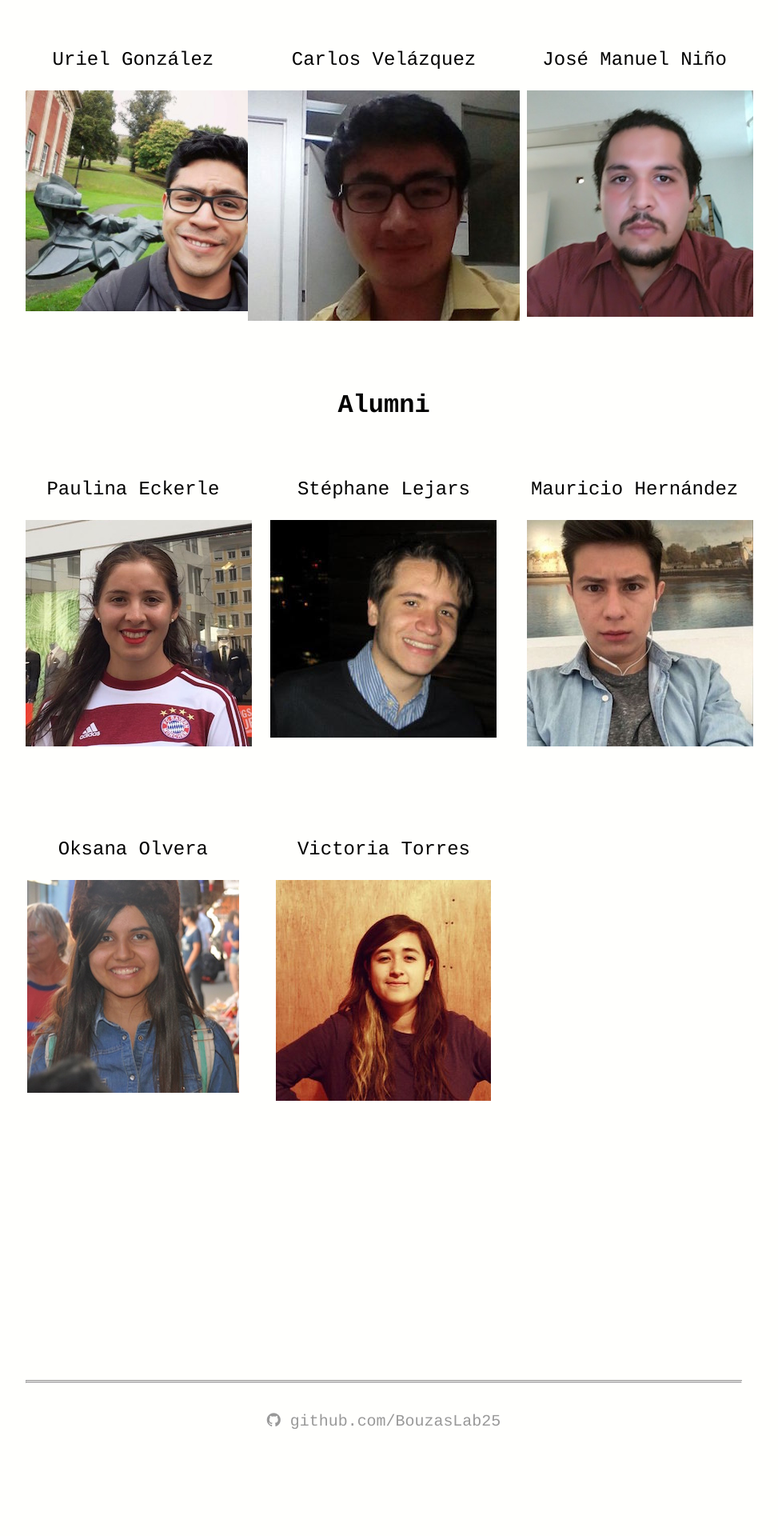
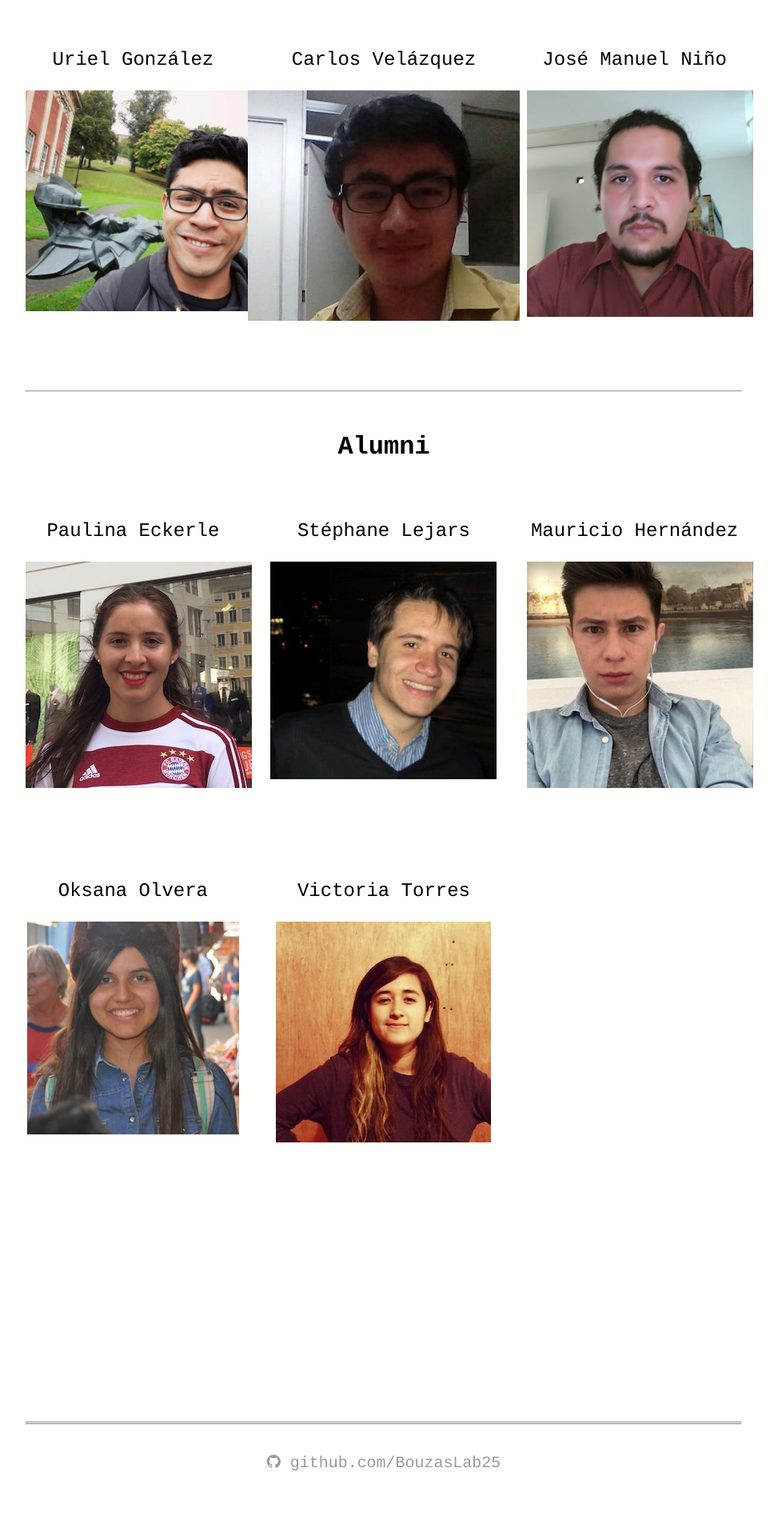
Before and after one commit to BouzasLab25/bouzaslab25.github.io, a Jekyll site: the page built from people/index.html, in a window 1280 px wide. Shown: the part 2230-4150 px from the top of the page at 80% size, without its empty margins (160-1133 px from the left). Built offline with Jekyll 4.4.1, drawn with Linux system fonts in a browser that asks for light colours; before the commit the page ends 4098 px from its top, so only the background shows below that.

Commit message:
Update index.html

```diff
--- a/people/index.html
+++ b/people/index.html
@@ -75,7 +75,7 @@
 
 
 
-<hr class="style14">
+<hr />
 <h3>Alumni</h3>
 
   <div class="left">
```
